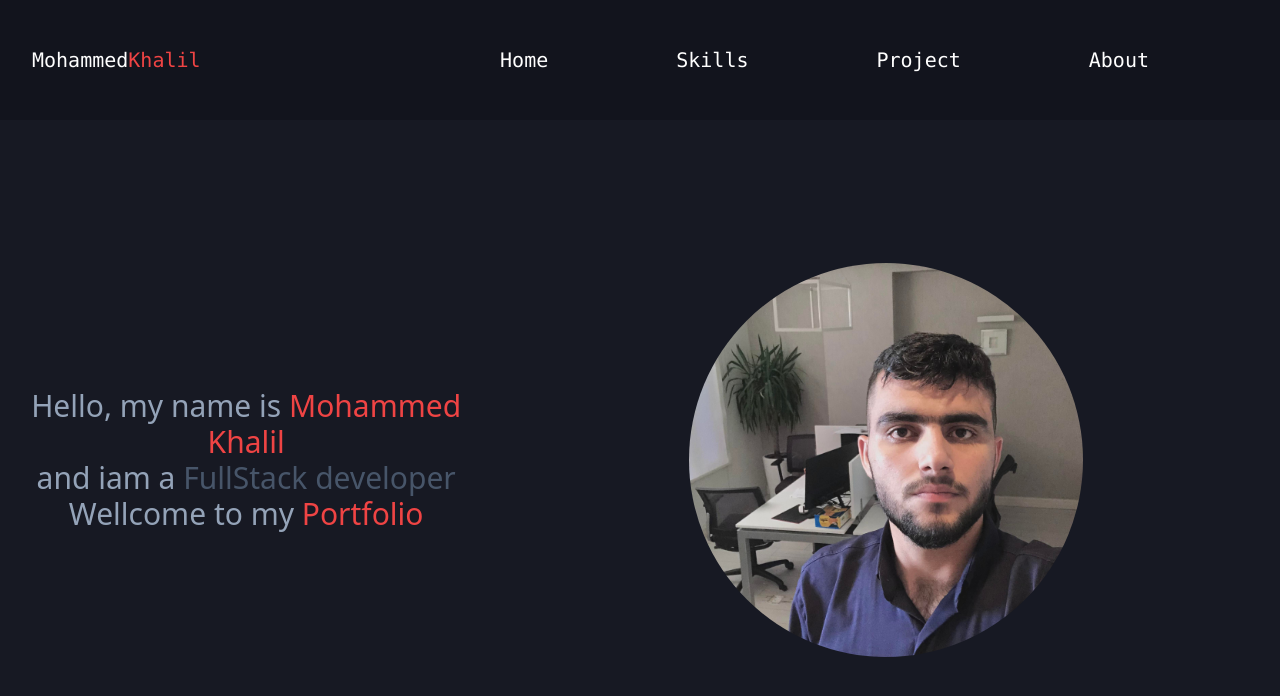
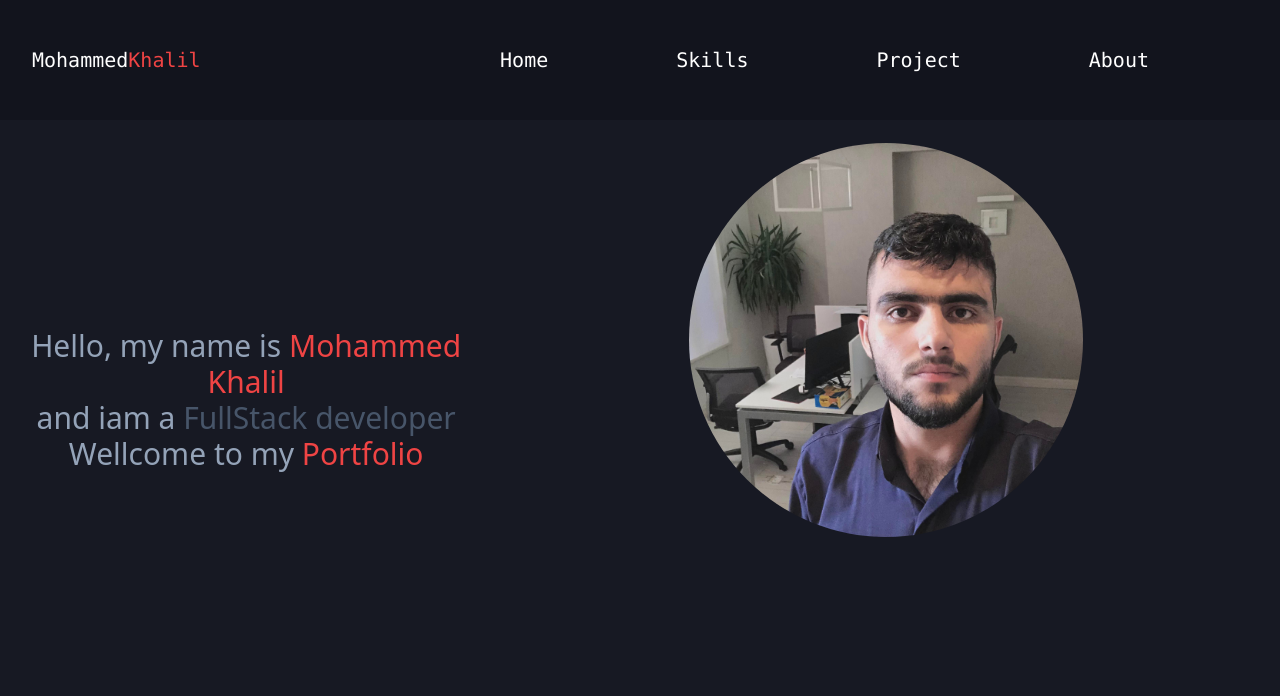
Before and after one commit to Mohammedkhalil-Ali/My-Portfolio, a Vue app: page / in a window 1280 px wide. Shown: the top 696 px of the page. Built offline with nearby package versions, Linux system fonts and the light colour scheme.

Commit message:
responsive

```diff
--- a/src/components/Header.vue
+++ b/src/components/Header.vue
@@ -1,5 +1,5 @@
 <template>
-    <header class="w-100vw h-[15vh] bg-[#12141D] text-white overflow-hidden">
+    <header class="w-100vw h-[15vh] fixed bg-[#12141D] text-white overflow-hidden">
         <div class="logo h-[15vh] w-[100vw] flex justify-between items-center">
             <p class="w-5/6   md:w-3/6 pl-8 text-xl font-mono">Mohammed<span class="text-red-500">Khalil</span></p>
         <nav class="text-white text-xl font-mono ml-14
@@ -87,7 +87,7 @@
         </nav>
 
         <div class="aboutme md:flex md:h-[85vh] md:items-center md:justify-evenly py-4 md:p-0 w-full">
-            <div class="nusin py-8 md:p-0 md:w-full">
+            <div class="nusin py-8 md:p-0 md:w-full  mt-[15vh]">
                 <p class="text-xl text-center md:text-3xl text-slate-400 font-light">Hello, my name is <span class="text-red-500">Mohammed Khalil</span> <br> and iam a <span class="text-slate-600">FullStack developer</span>  <br> Wellcome to my <span class="text-red-500">Portfolio</span></p>
             </div>
             <div class="imagej rounded-full py-8 md:p-0">
```
